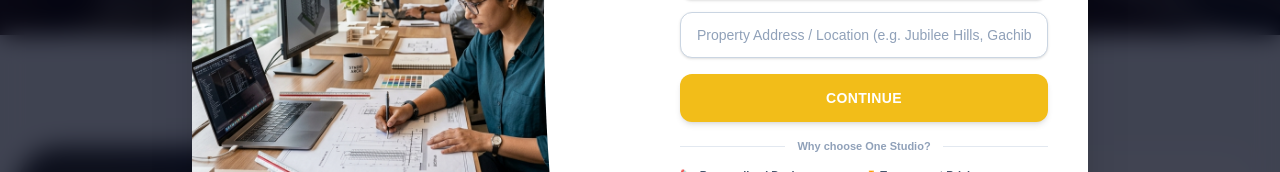
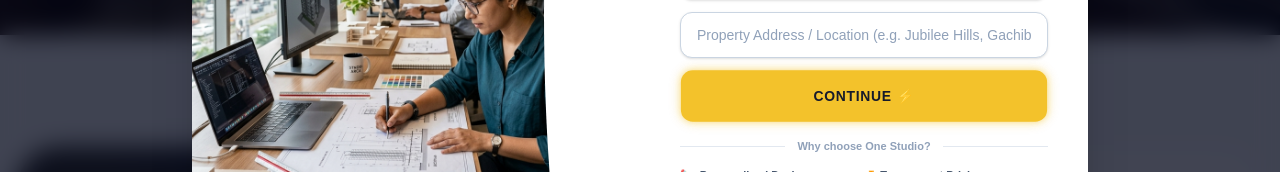
Before and after one commit to nvnkmr127/onestudio-website, a Next.js app: page /contact in a window 1280 px wide. Both pictures are taken after a click on the button "GET A QUOTE →". Shown: the part 385-557 px from the top of the page. Built offline with nearby package versions, Linux system fonts and the light colour scheme; no server answers; the database is empty.

Commit message:
feat: add glowing ctaFlicker keyframes animation to primary CTA buttons

```diff
--- a/src/app/globals.css
+++ b/src/app/globals.css
@@ -45,6 +45,38 @@
   }
 }
 
+@keyframes ctaFlicker {
+  0%, 100% {
+    opacity: 1;
+    box-shadow: 0 0 12px rgba(242, 189, 25, 0.8), 0 0 25px rgba(242, 189, 25, 0.5);
+    transform: scale(1);
+  }
+  25% {
+    opacity: 0.88;
+    box-shadow: 0 0 4px rgba(242, 189, 25, 0.4), 0 0 10px rgba(242, 189, 25, 0.2);
+    transform: scale(0.99);
+  }
+  30% {
+    opacity: 1;
+    box-shadow: 0 0 22px rgba(242, 189, 25, 1), 0 0 40px rgba(242, 189, 25, 0.8);
+    transform: scale(1.015);
+  }
+  55% {
+    opacity: 0.92;
+    box-shadow: 0 0 6px rgba(242, 189, 25, 0.5), 0 0 14px rgba(242, 189, 25, 0.3);
+    transform: scale(0.995);
+  }
+  75% {
+    opacity: 1;
+    box-shadow: 0 0 18px rgba(242, 189, 25, 0.9), 0 0 32px rgba(242, 189, 25, 0.6);
+    transform: scale(1.01);
+  }
+}
+
+.btn-flicker {
+  animation: ctaFlicker 1.8s infinite ease-in-out;
+}
+
 *:not(.material-symbols-outlined) {
   font-family: Arial, Helvetica, sans-serif !important;
 }
--- a/src/components/CallModal.tsx
+++ b/src/components/CallModal.tsx
@@ -184,9 +184,9 @@ export default function CallModal() {
                 <button
                   type="submit"
                   disabled={isSubmitting}
-                  className="w-full bg-primary-orange hover:bg-orange-600 disabled:opacity-50 text-white font-extrabold text-sm tracking-wide py-3.5 rounded-xl shadow-md transition-all uppercase cursor-pointer mt-1"
+                  className="w-full bg-[#f2bd19] hover:bg-amber-400 disabled:opacity-50 text-slate-950 font-black text-sm tracking-wider py-4 rounded-xl shadow-lg transition-all uppercase cursor-pointer mt-1 btn-flicker flex items-center justify-center gap-2"
                 >
-                  {isSubmitting ? 'SUBMITTING...' : 'CONTINUE'}
+                  {isSubmitting ? 'SUBMITTING...' : 'CONTINUE ⚡'}
                 </button>
               </form>
 
--- a/src/components/Header.tsx
+++ b/src/components/Header.tsx
@@ -80,7 +80,7 @@ export default function Header() {
           <button
             type="button"
             onClick={openCallModal}
-            className="flex bg-amber-500 hover:bg-amber-600 text-slate-950 px-3.5 py-2 sm:px-5 sm:py-2.5 rounded-full font-extrabold text-[11px] sm:text-xs uppercase tracking-wider items-center gap-1.5 shadow-md hover:shadow-lg hover:-translate-y-0.5 transition-all duration-200 cursor-pointer shrink-0"
+            className="flex bg-amber-500 hover:bg-amber-600 text-slate-950 px-3.5 py-2 sm:px-5 sm:py-2.5 rounded-full font-extrabold text-[11px] sm:text-xs uppercase tracking-wider items-center gap-1.5 shadow-md hover:shadow-lg hover:-translate-y-0.5 transition-all duration-200 cursor-pointer shrink-0 btn-flicker"
           >
             <span className="hidden sm:inline">Get a Quote</span>
             <span className="sm:hidden">Quote 📞</span>
```
